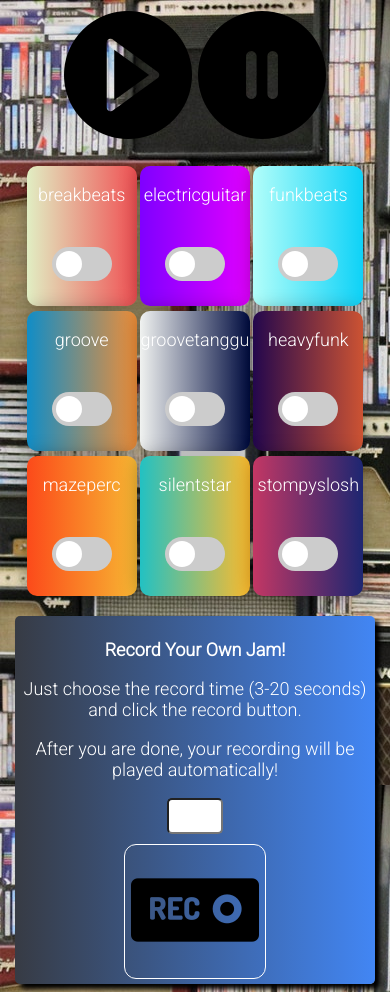
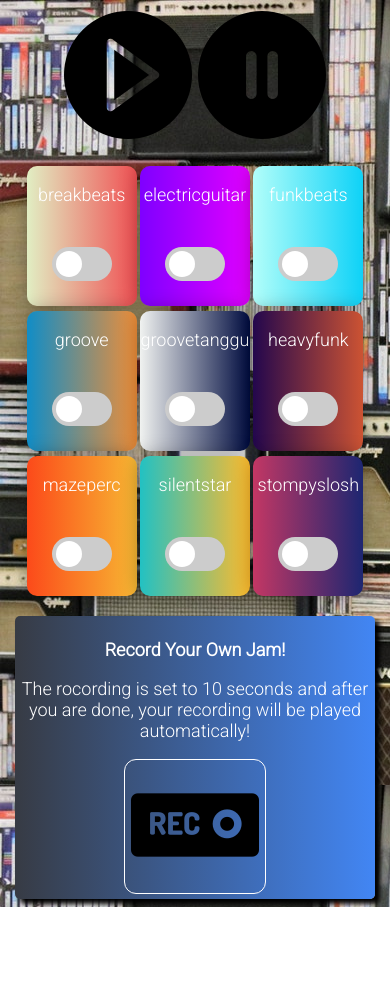
Before and after one commit to Morde20/9cubes, a React (Create React App) app: page / in a window 390 px wide. After the commit the page ends 907 px from the top, so only its background shows below. Built offline with nearby package versions, Linux system fonts and the light colour scheme.

Commit message:
responsive

```diff
--- a/src/components/Record.js
+++ b/src/components/Record.js
@@ -31,36 +31,21 @@ const Record = () => {
 
   const sleep = (time) => new Promise((resolve) => setTimeout(resolve, time));
 
-  let timeToSleep = 0;
-
-  const handleChange = (e) => {
-    let timeToSleepGiven = e.target.value * 1000;
-    return (timeToSleep = timeToSleepGiven);
-  };
-
   const handleAction = async () => {
     const recorder = await recordAudio();
-    const actionButton = document.getElementById("action");
-    actionButton.disabled = true;
     recorder.start();
-    console.log(timeToSleep);
-    await sleep(timeToSleep);
+    await sleep(10000);
     const audio = await recorder.stop();
     audio.play();
-    await sleep(timeToSleep);
-    actionButton.disabled = false;
   };
 
   return (
     <div className='recSection'>
       <h3>Record Your Own Jam!</h3>
       <p>
-        Just choose the record time (3-20 seconds) and click the record button.
+        The rocording is set to 10 seconds and after you are done, your
+        recording will be played automatically!
       </p>
-      <p>After you are done, your recording will be played automatically!</p>
-      <div>
-        <input type='number' min='3' max='20' onChange={handleChange} />
-      </div>
       <div>
         <button>
           <img
```
Also changed, not shown: 1 other file (tests, documents, lock files or other folders).
